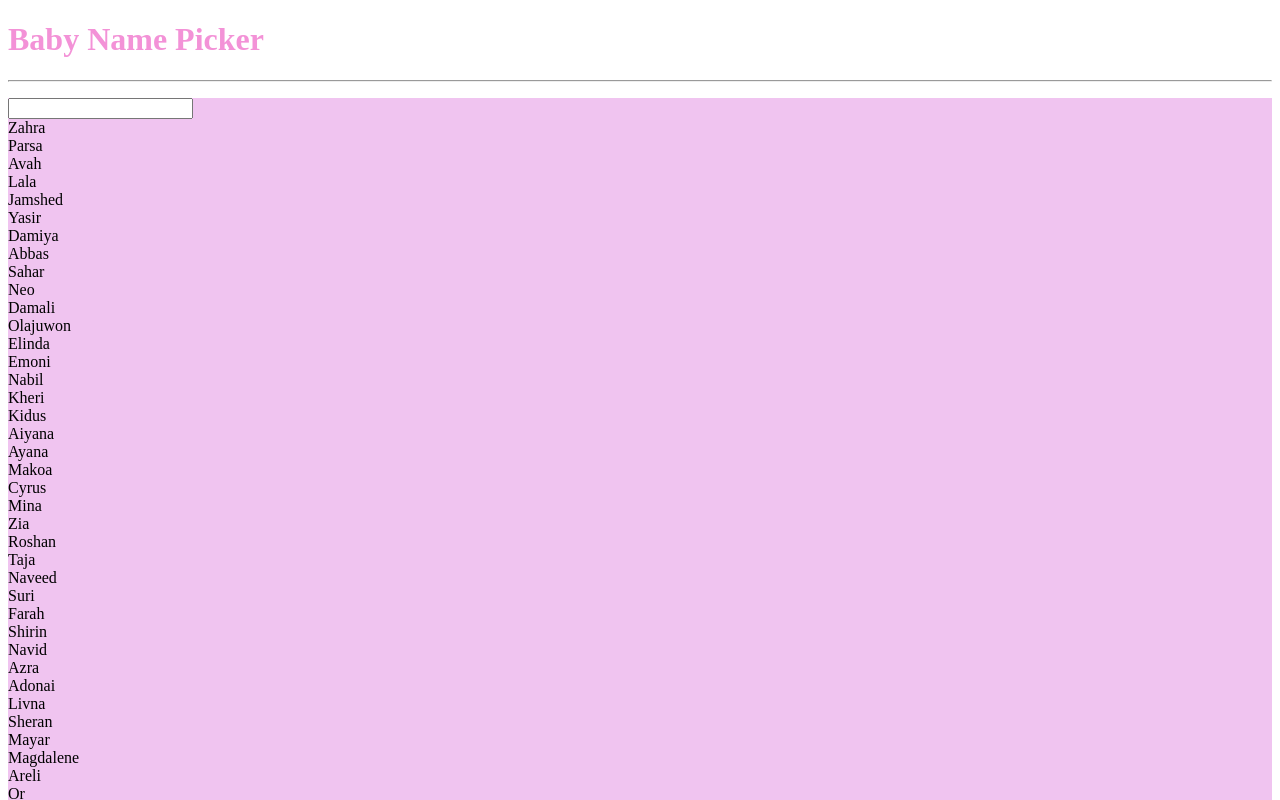
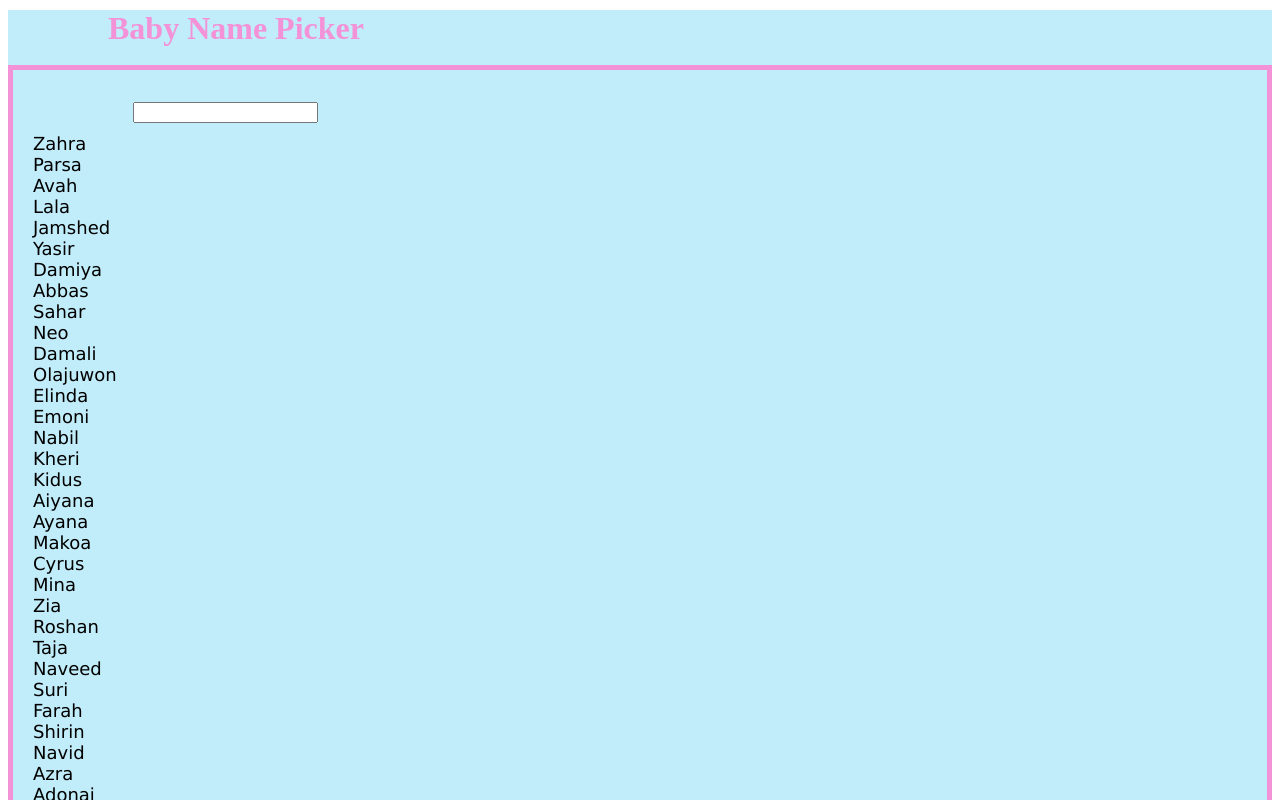
Before and after one commit to b-e-n-murray/baby-names-react, a React (Create React App) app: page / in a window 1280 px wide. Shown: the top 800 px of the page. Built offline with nearby package versions, Linux system fonts and the light colour scheme; the HTML template or start-up script is replaced by a standard one.

Commit message:
keeping search bar in maincontent, added some simple css

```diff
--- a/src/App.css
+++ b/src/App.css
@@ -1,14 +1,27 @@
+.App {
+  background-color: rgb(193, 236, 249);
+}
+
 .myHeader {
     font-size: xx-large;
     color: rgb(243, 146, 215);
     display: block;
+    margin: 10px 100px 10px 100px;
 }
 
 .mainBody {
-  background-color: rgb(240, 196, 240);
+  font-family: Verdana, Geneva, Tahoma, sans-serif;
+  font-size: large;
+  border: 5px rgb(243, 146, 215) solid;
+  padding: 20px;
 }
 
 .searchBar {
-  width: 300px;
+  width: 500px;
   display: block;
+  margin: 10px 100px 10px 100px;
 }
+
+.name {
+  font-weight: 300;
+}
--- a/src/App.tsx
+++ b/src/App.tsx
@@ -3,11 +3,14 @@ import "./App.css";
 
 function App(): JSX.Element {
   return (
-    <div>
+    <>
+    <div className="App">
       <h1 className="myHeader">Baby Name Picker</h1>
-      <hr />
-          <p className="mainBody"><MainContent/></p>
+      <p className="mainBody">
+        <MainContent />
+      </p>
       </div>
+    </>
   );
 }
 
```
Also changed, not shown: src/components/SearchBar.tsx (deleted).
